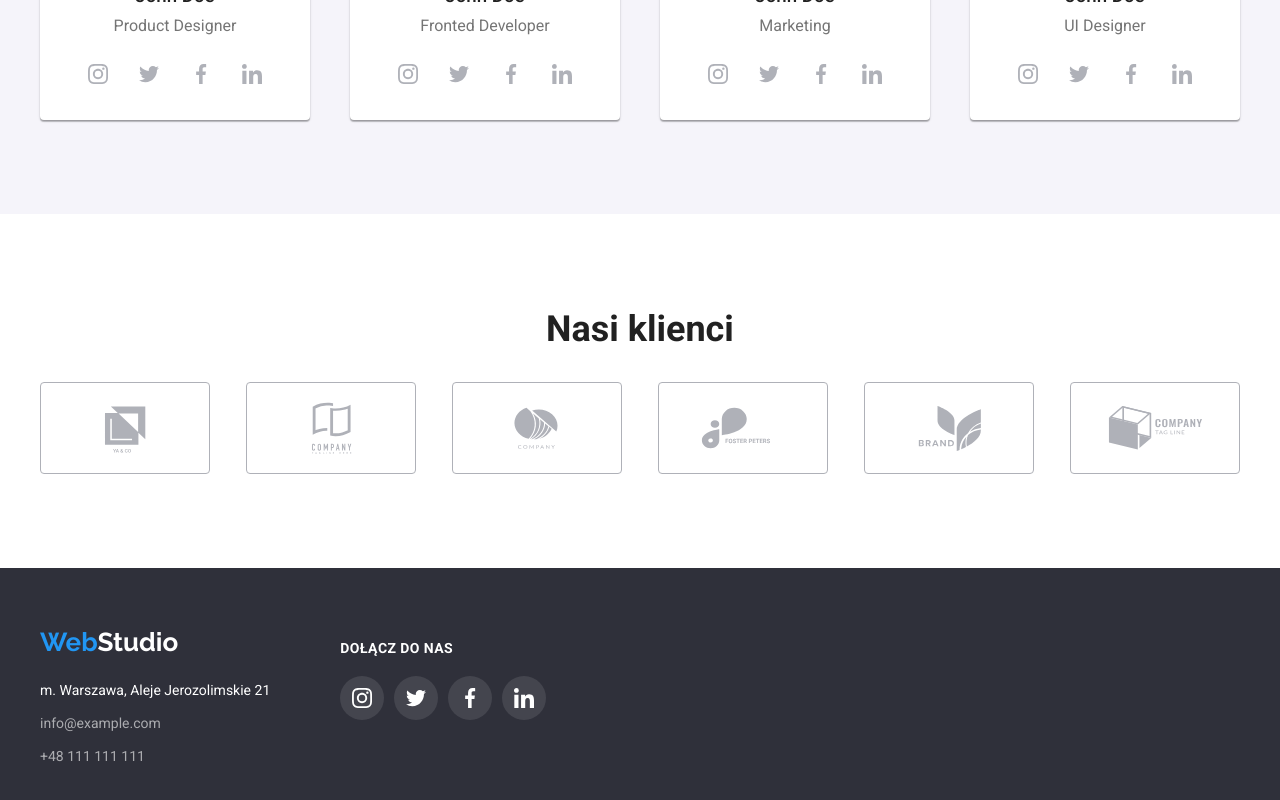
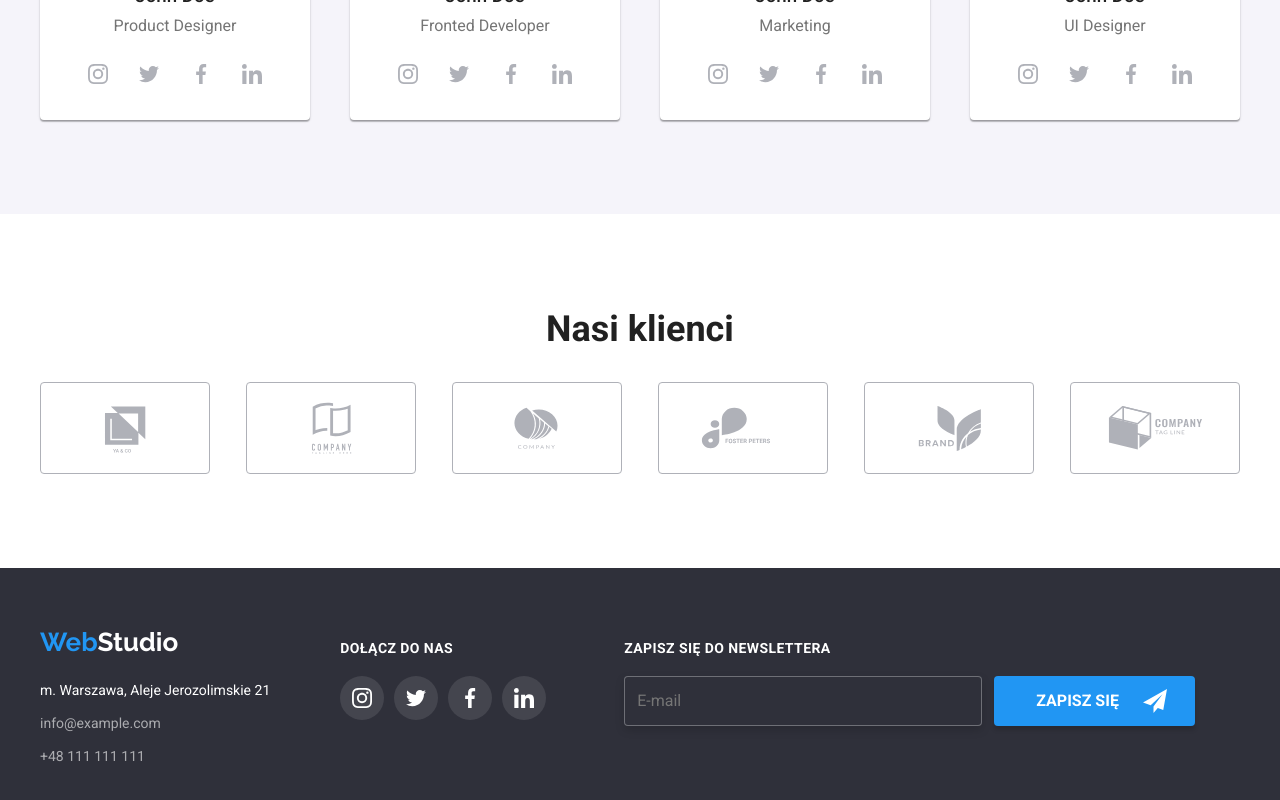
Before and after one commit to MarekBoryczka/goit-markup-hw-06, a plain HTML site: page index.html in a window 1280 px wide. Shown: the part 2077-2877 px from the top of the page. Drawn offline with Linux system fonts and the light colour scheme.

Commit message:
agencja footer

```diff
--- a/css/styles.css
+++ b/css/styles.css
@@ -501,7 +501,6 @@ body {
   max-width: 1200px;
   margin: 0px auto;
   display: flex;
-  justify-content: ;
 }
 
 .list_adress {
--- a/index.html
+++ b/index.html
@@ -332,6 +332,18 @@
             </li>
           </ul>
         </div>
+        <div class="div_form">
+          <h2 class="footer_form_title">zapisz się do newslettera</h2>
+          <form class="footer_form">
+            <input class="footer_input" type="email" name="userEmail" placeholder="   E-mail" />
+            <button class="footer_form_btn" type="submit">
+              Zapisz się
+              <svg class="footer_btn_icon" width="24" height="24">
+                <use href="./images/icons.svg#icon-icon-send"></use>
+              </svg>
+            </button>
+          </form>
+        </div>
       </div>
     </footer>
     <div class="backdrop is-hidden" data-modal>
```
